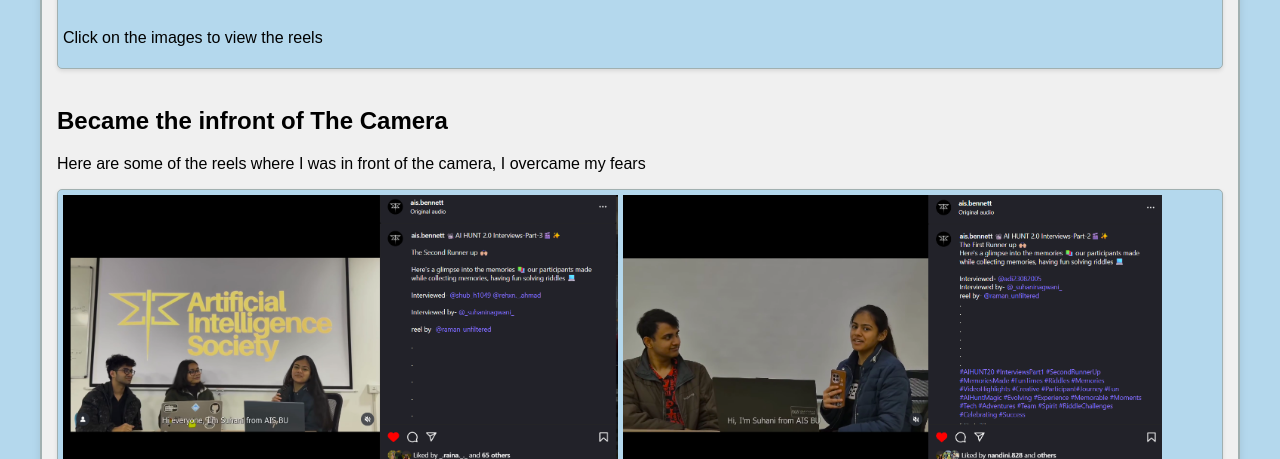
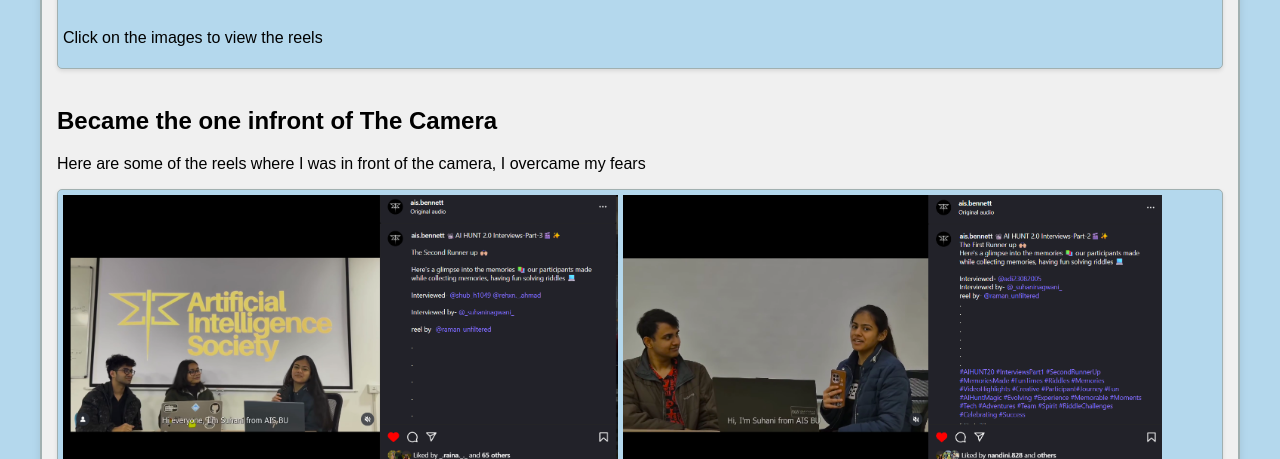
Before and after one commit to CodeWithSuhani/My-Social-Media-Manager-Portfolio, a plain HTML site: page index.html in a window 1280 px wide. Shown: the part 1387-1846 px from the top of the page. Drawn offline with Linux system fonts and the light colour scheme.

Commit message:
Update index.html

```diff
--- a/index.html
+++ b/index.html
@@ -99,7 +99,7 @@
                     <p>Click on the images to view the reels</p>
                </div>
                <br>
-               <h2>Became the infront of The Camera</h2>
+               <h2>Became the one infront of The Camera</h2>
                <p>Here are some of the reels where I was in front of the camera, I overcame my fears</p>
                <div class="dates">
                     <a href="https://www.instagram.com/reel/DE-TkuBT8RU/?utm_source=ig_web_button_share_sheet&igsh=MWY0M3B3NGtiNWxmMw=="><img src="interveiwing.png" alt="Interviewing winners" height="300"></a>
```
